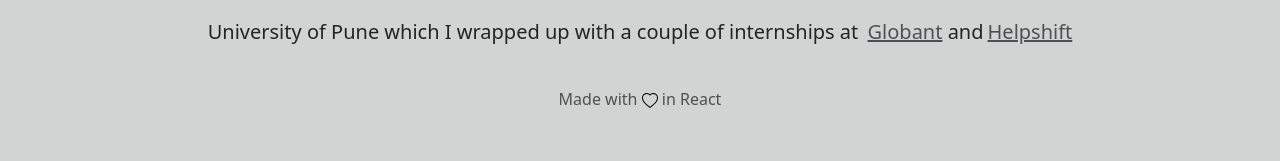
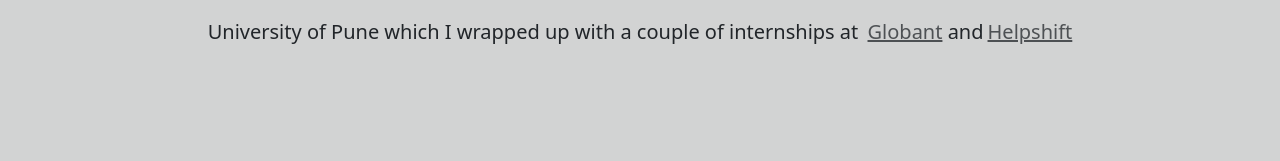
Before and after one commit to manishapb/manishapb.github.io, a React (Create React App) app: page / in a window 1280 px wide. Shown: the part 579-740 px from the top of the page. Built offline with nearby package versions, Linux system fonts and the light colour scheme.

Commit message:
Update App.js

```diff
--- a/src/App.js
+++ b/src/App.js
@@ -80,13 +80,6 @@
               <a href='https://www.helpshift.com/' className='text-muted ms-1'>Helpshift</a></p>
           </div>
         </div>
-        <footer>
-          <br></br>
-          <div className='fs-8 mt-6'></div>
-          <p className='text-muted'>Made with <i className="bi bi-heart">
-          <img src='heart.svg' className='img'></img>
-          </i> in React</p>
-        </footer>
       </div>
     </>
   );
```
